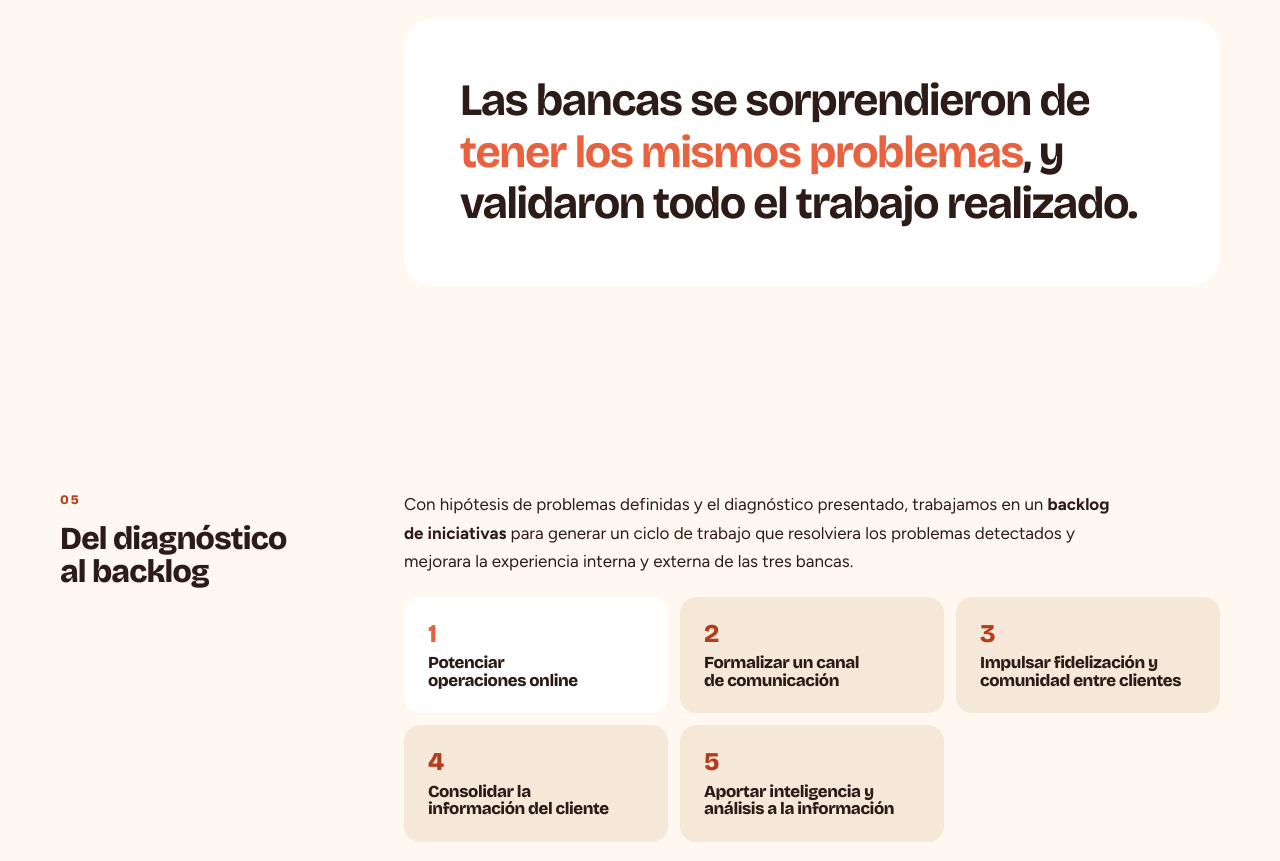
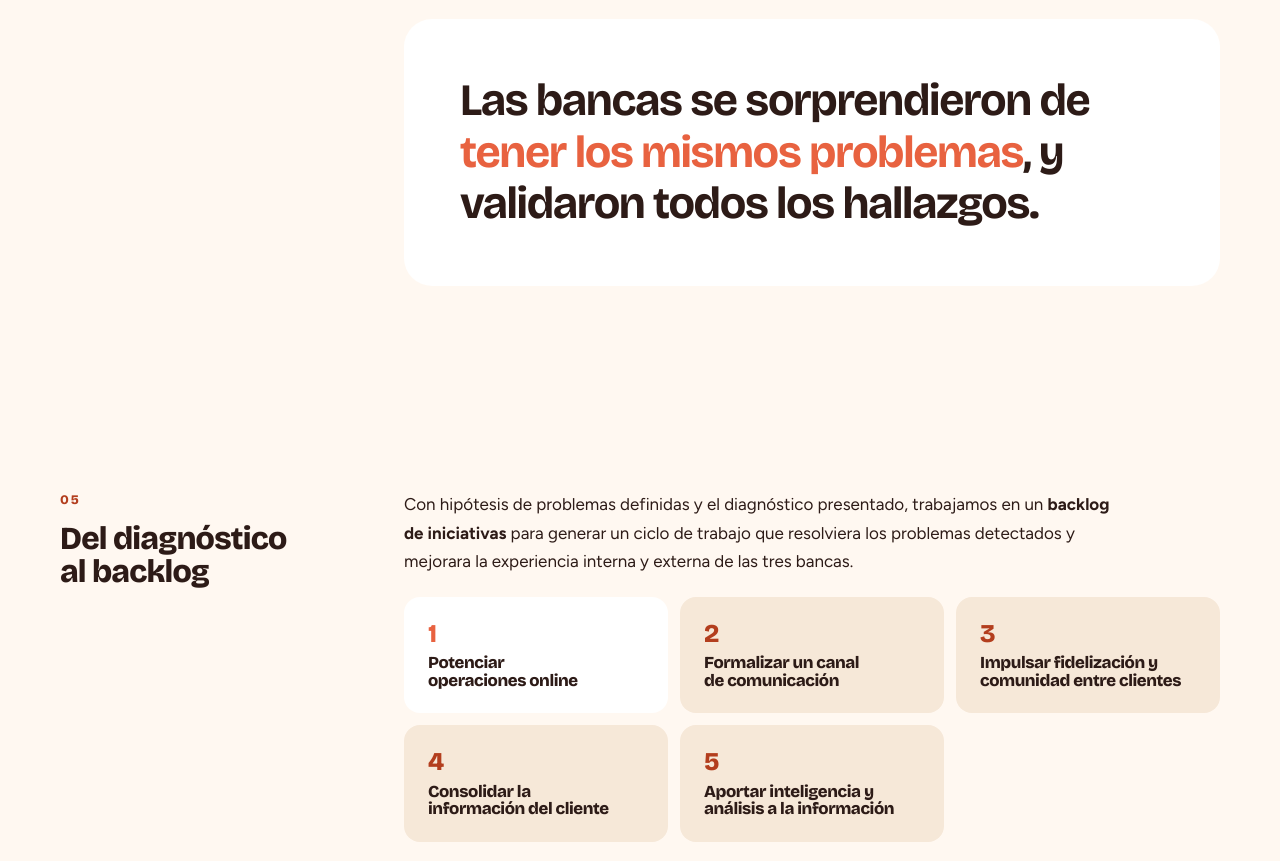
Before and after one commit to emilialodigiani/portfolio, a plain HTML site: page proyectos/discovery-banca-empresas.html in a window 1280 px wide. Shown: the part 5348-6209 px from the top of the page. Drawn offline with nearby package versions, Linux system fonts and the light colour scheme.

Commit message:
Caso banca mayorista: validaron todos los hallazgos
Co-Authored-By: Claude Opus 5.5 <noreply@anthropic.com>
Claude-Session: https://claude.ai/code/session_0154b3AFknc8xnA5S2t84Vmo

```diff
--- a/proyectos/discovery-banca-empresas.html
+++ b/proyectos/discovery-banca-empresas.html
@@ -106,7 +106,7 @@
           <figure class="figure"><img src="../assets/img/macro/capitalizacion.jpg" alt="Eje capitalización de la información, con citas de entrevistas"><figcaption>Eje: capitalización de la información.</figcaption></figure>
         </div>
         <div class="quote-card" style="background:var(--paper);color:var(--navy)">
-          <p class="big-quote" style="color:var(--navy)">Las bancas se sorprendieron de <em style="color:var(--magenta)">tener los mismos problemas</em>, y validaron todo el trabajo realizado.</p>
+          <p class="big-quote" style="color:var(--navy)">Las bancas se sorprendieron de <em style="color:var(--magenta)">tener los mismos problemas</em>, y validaron todos los hallazgos.</p>
         </div>
       </div>
     </div>
```
